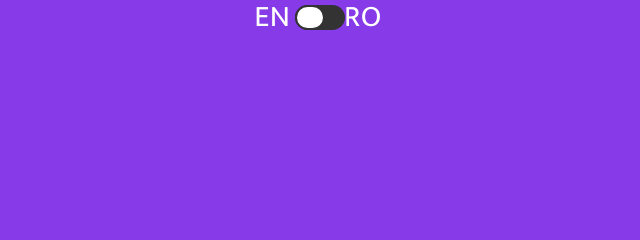
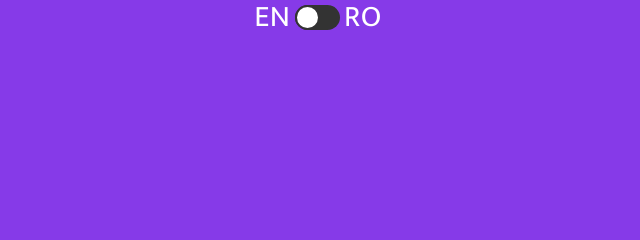
Before and after one commit to TeodorIR/BlogPost-main, a plain HTML site: page index.html in a window 1280 px wide. Shown: the top 240 px of the page, 322-962 px from the left. Drawn offline with nearby package versions, Linux system fonts and the light colour scheme.

Commit message:
reverted width

```diff
--- a/css/index.css
+++ b/css/index.css
@@ -202,7 +202,7 @@ footer ul li a:hover {
 .check::before {
     position: absolute;
     content: '';
-    width: 50px;
+    width: 45px;
     height: 25px;
     background: #333;
     border-radius: 15px;
@@ -216,7 +216,7 @@ footer ul li a:hover {
     content: '';
     position: absolute;
     left: 0px;
-    width: 30px;
+    width: 25px;
     height: 25px;
     background: #fff;
     border-radius: 15px;
```
